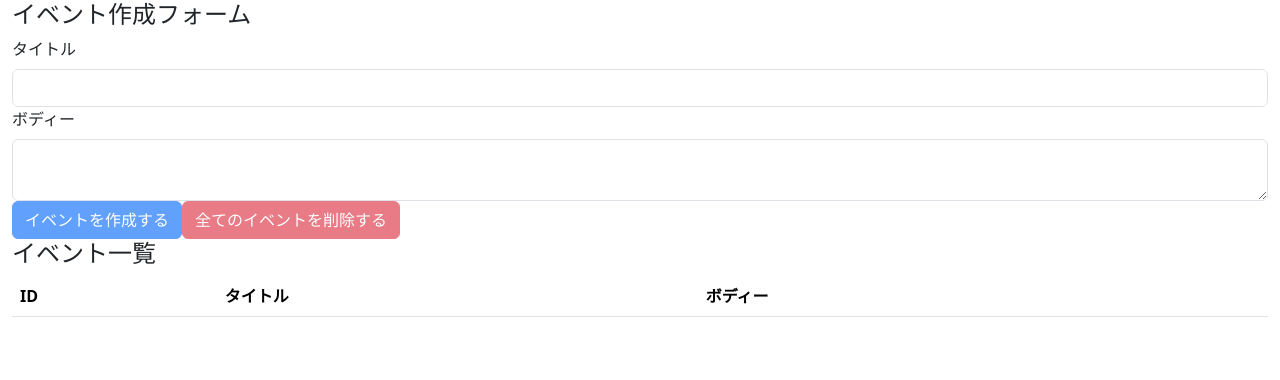
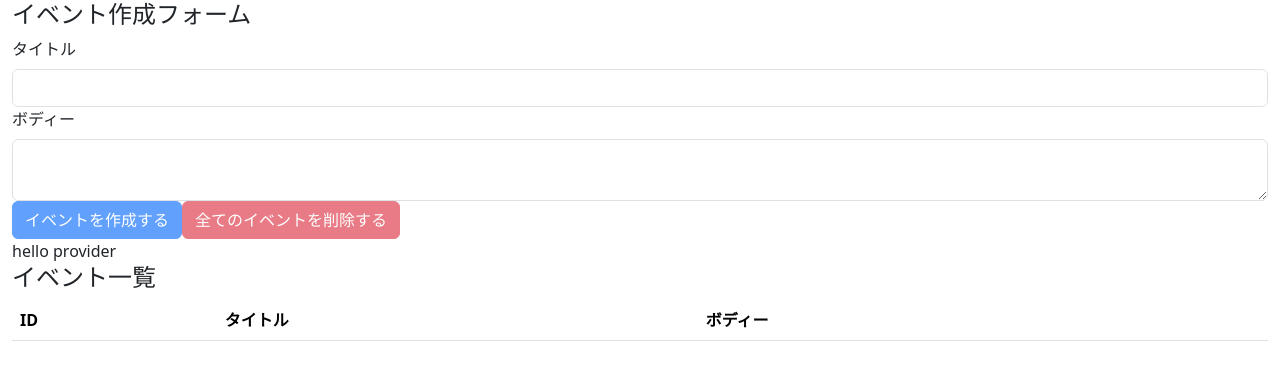
Before and after one commit to keishi0510fujii/practice_react_hooks, a React (Vite) app: page / in a window 1280 px wide. Shown: the top 380 px of the page. Built offline with nearby package versions, Linux system fonts and the light colour scheme.

Commit message:
setup react context provider

```diff
--- a/src/components/App.tsx
+++ b/src/components/App.tsx
@@ -4,16 +4,19 @@ import 'bootstrap/dist/css/bootstrap.min.css';
 import reducer from '../reducers/index';
 import EventForm from './EventForm';
 import Events from './Events';
+import AppContext from '../contexts/AppContext';
 // eslint-disable-next-line @typescript-eslint/explicit-module-boundary-types
 const App = () => {
   // eslint-disable-next-line react/jsx-filename-extension
   const [state, dispatch] = useReducer(reducer, []);
 
   return (
-    <div className="container-fluid">
-      <EventForm state={state} dispatch={dispatch} />
-      <Events state={state} dispatch={dispatch} />
-    </div>
+    <AppContext.Provider value="hello provider">
+      <div className="container-fluid">
+        <EventForm state={state} dispatch={dispatch} />
+        <Events state={state} dispatch={dispatch} />
+      </div>
+    </AppContext.Provider>
   );
 };
 
--- a/src/components/Events.tsx
+++ b/src/components/Events.tsx
@@ -1,8 +1,12 @@
-import React from 'react';
+import React, { useContext } from 'react';
 import Event from './Event';
+import AppContext from '../contexts/AppContext';
 
-const Events = ({ state, dispatch }) => (
+const Events = ({ state, dispatch }) => {
+  const value = useContext(AppContext);
+  return (
     <>
+      <div>{value}</div>
       <h4>イベント一覧</h4>
       <table className="table table-hover">
         <thead>
@@ -16,10 +20,11 @@ const Events = ({ state, dispatch }) => (
         <tbody>
           {state.map((event: any, index: number) => (
             <Event key={index} event={event} dispatch={dispatch} />
-        )) }
+          ))}
         </tbody>
       </table>
     </>
   );
+};
 
 export default Events;
--- /dev/null
+++ b/src/contexts/AppContext.ts
@@ -0,0 +1,5 @@
+import { createContext } from 'react';
+
+const AppContext = createContext();
+
+export default AppContext;
```
Lines whose indentation alone changed are shown as unchanged.
